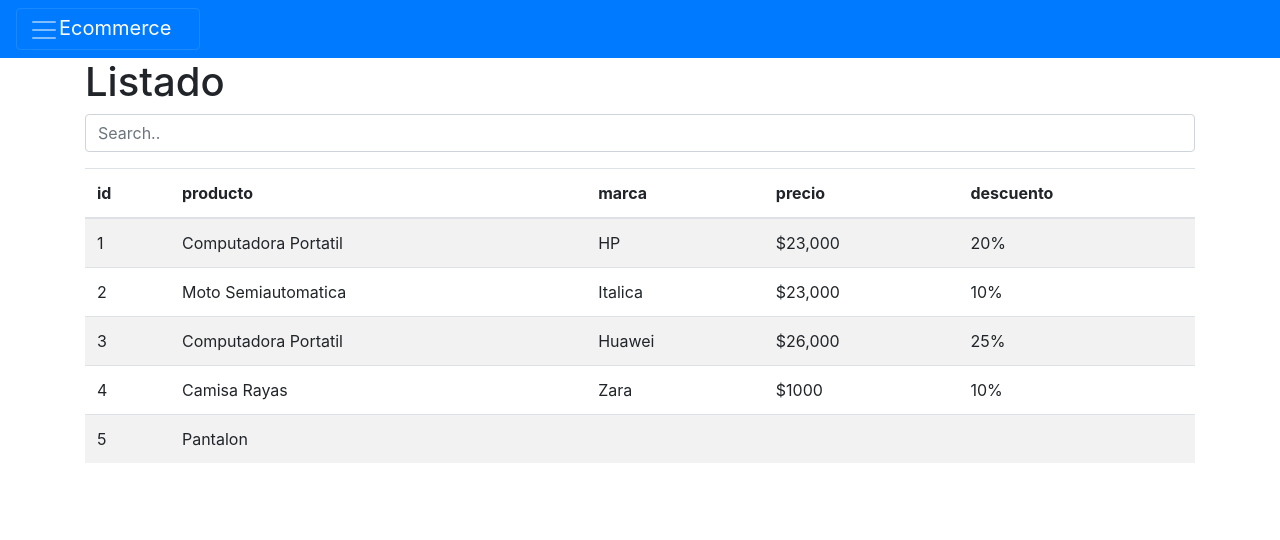
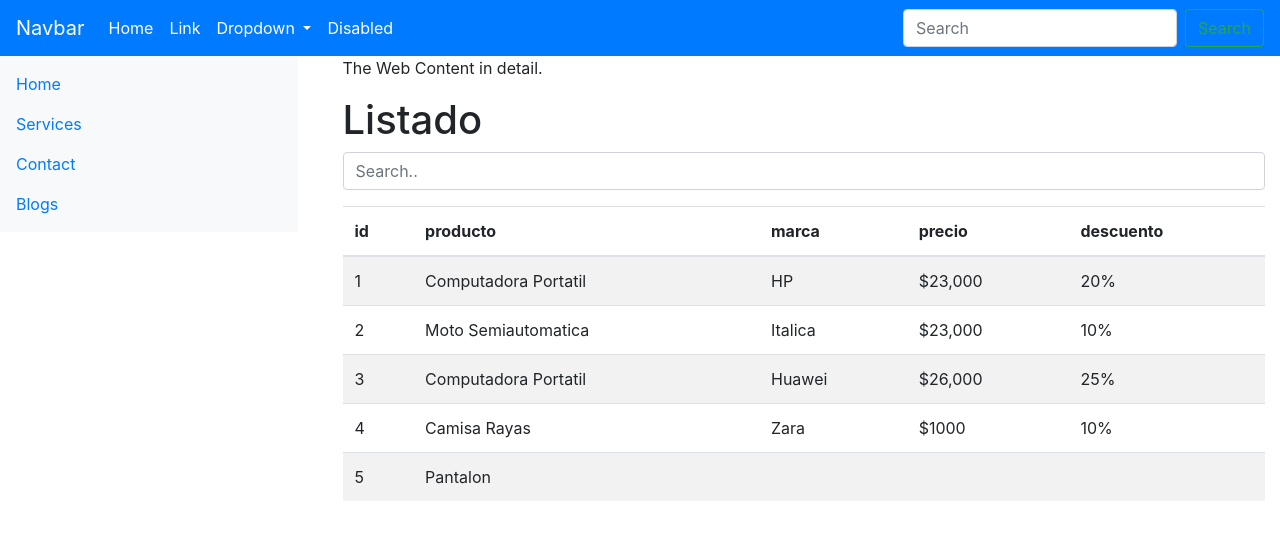
Before and after one commit to YareCanul/Ecommers-Angular-Project, an Angular app: page / in a window 1280 px wide. Shown: the top 540 px of the page. Built offline with nearby package versions, Linux system fonts and the light colour scheme.

Commit message:
Search -barra vertical

```diff
--- a/src/app/components/navbar/navbar.component.html
+++ b/src/app/components/navbar/navbar.component.html
@@ -1,25 +1,39 @@
 <!--SEARCH-->
-<div class="Container">
-    <nav class="navbar navbar-dark bg-primary">
 
-        <button class="navbar-toggler" data-target="#menu" data-toggle="collapse" type="button">
-            <span class="navbar-toggler-icon"></span>
-            <a class="navbar-brand text-white">
-                Ecommerce
-            </a>
-        </button>
-        <div class="collapse  navbar-collapse" id ="menu">
-        <ul class="navbar-nav mr-auto ">
-            <li class="nav-item active">
-                <a href="#" class="nav-link">Navbar</a>
 
-            </li>
-            <li class="nav-item active">
-                <a href="#" class="nav-link">Post</a>
-            </li>
+<nav class="navbar navbar-expand-lg navbar-white bg-primary">
 
-        </ul>
-       </div>
-      </nav>
+    <a class="navbar-brand text-white" href="#">Navbar</a>
+    <button class="navbar-toggler" type="button" data-toggle="collapse" data-target="#navbarSupportedContent" aria-controls="navbarSupportedContent" aria-expanded="false" aria-label="Toggle navigation">
+      <span class="navbar-toggler-icon"></span>
+    </button>
 
-      </div>
+    <div class="collapse navbar-collapse" id="navbarSupportedContent">
+      <ul class="navbar-nav mr-auto">
+        <li class="nav-item active">
+          <a class="nav-link text-white" href="#">Home <span class="sr-only">(current)</span></a>
+        </li>
+        <li class="nav-item">
+          <a class="nav-link text-white" href="#">Link</a>
+        </li>
+        <li class="nav-item dropdown">
+          <a class="nav-link dropdown-toggle text-white" href="#" id="navbarDropdown" role="button" data-toggle="dropdown" aria-haspopup="true" aria-expanded="false">
+            Dropdown
+          </a>
+          <div class="dropdown-menu" aria-labelledby="navbarDropdown">
+            <a class="dropdown-item" href="#">Action</a>
+            <a class="dropdown-item" href="#">Another action</a>
+            <div class="dropdown-divider"></div>
+            <a class="dropdown-item" href="#">Something else here</a>
+          </div>
+        </li>
+        <li class="nav-item">
+          <a class="nav-link disabled text-white" href="#">Disabled</a>
+        </li>
+      </ul>
+      <form class="form-inline my-2 my-lg-0 bg-primary">
+        <input class="form-control mr-sm-2 " type="search" placeholder="Search" aria-label="Search">
+        <button class="btn btn-outline-success my-2 my-sm-0" type="submit">Search</button>
+      </form>
+    </div>
+  </nav>
--- a/src/app/components/navbar/navbar.component.ts
+++ b/src/app/components/navbar/navbar.component.ts
@@ -6,5 +6,6 @@
   styleUrls: ['./navbar.component.css']
 })
 export class NavbarComponent {
+[x: string]: any;
 
 }
--- a/src/app/components/posts/posts.component.html
+++ b/src/app/components/posts/posts.component.html
@@ -1,6 +1,39 @@
 <app-navbar></app-navbar>
-
+<!DOCTYPE>
+<html>
+<head>
+<title> Vertical Menu </title>
+<meta name ="viewport" content ="width=device-width, initial-scale=1">
+<link rel="stylesheet" href="https://maxcdn.bootstrapcdn.com/bootstrap/4.4.1/css/bootstrap.min.css">
+<script src ="https://ajax.googleapis.com/ajax/libs/jquery/3.4.1/jquery.min.js"></script>
+<script src ="https://maxcdn.bootstrapcdn.com/bootstrap/4.4.1/js/bootstrap.min.js"></script>
+</head>
+<body>
+<div class="row">
+<div class="col-3">
+<nav class ="navbar bg-light">
+<ul class ="nav navbar-nav">
+<li class ="nav-item">
+<a class ="nav-link" href="#"> Home </a>
+</li>
+<li class ="nav-item">
+<a class ="nav-link" href="#"> Services </a>
+</li>
+<li class ="nav-item">
+<a class ="nav-link" href="#"> Contact </a>
+</li>
+<li class ="nav-item">
+<a class ="nav-link" href="#"> Blogs </a>
+</li>
+</ul>
+</nav>
+</div>
+<div class="col-9">
 <div class="container">
+The Web Content in detail.
+</div>
+<div class ="container">
+<p> </p>
 <h1>Listado</h1>
 <div class="row">
     <div class="col">
@@ -34,3 +67,9 @@
     </div>
    </div>
 </div>
+</div>
+</div>
+
+</body>
+</html>
+<div class="container">
--- a/src/index.html
+++ b/src/index.html
@@ -6,7 +6,6 @@
   <base href="/">
   <meta name="viewport" content="width=device-width, initial-scale=1">
   <link rel="icon" type="image/x-icon" href="favicon.ico">
-
   <!--BOOTRAP -->
   <link rel="stylesheet" href="https://cdn.jsdelivr.net/npm/bootstrap@4.0.0/dist/css/bootstrap.min.css" integrity="sha384-Gn5384xqQ1aoWXA+058RXPxPg6fy4IWvTNh0E263XmFcJlSAwiGgFAW/dAiS6JXm" crossorigin="anonymous">
 </head>
```
